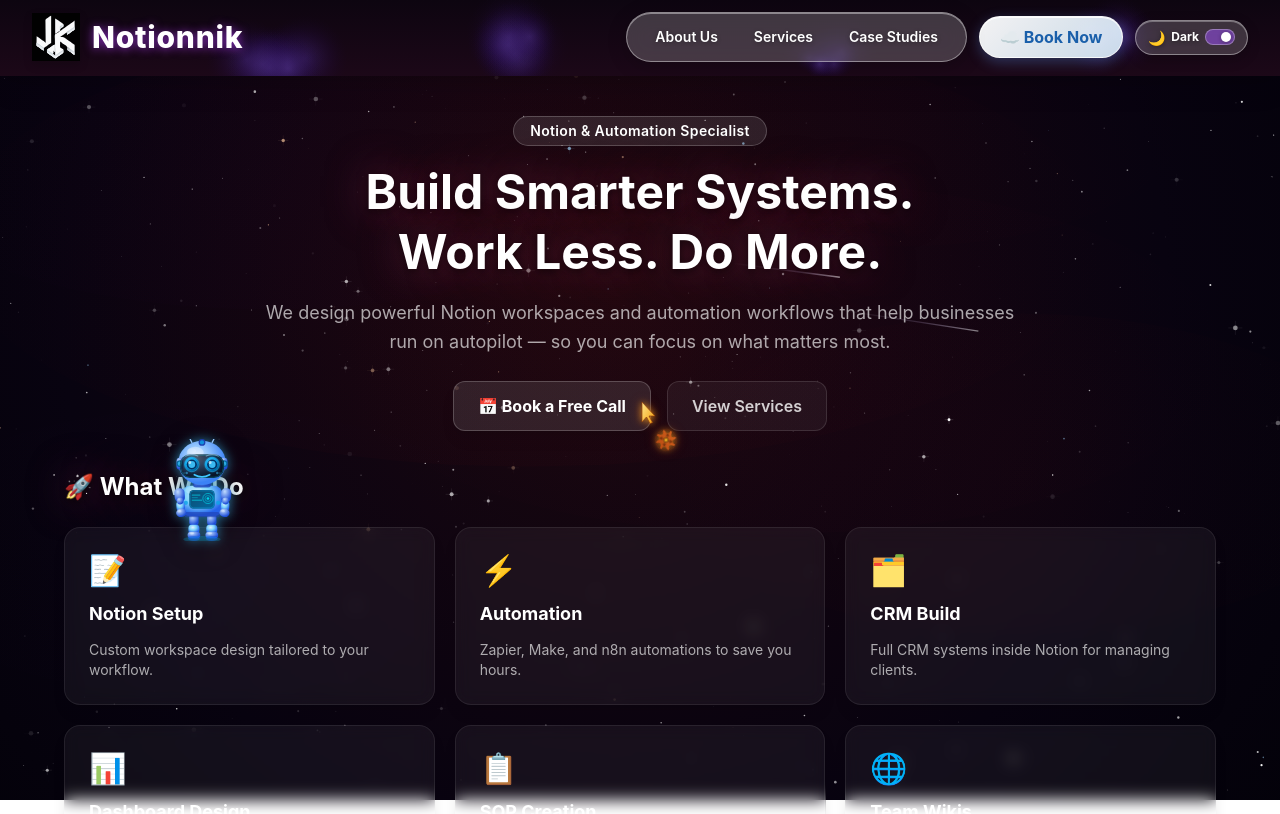
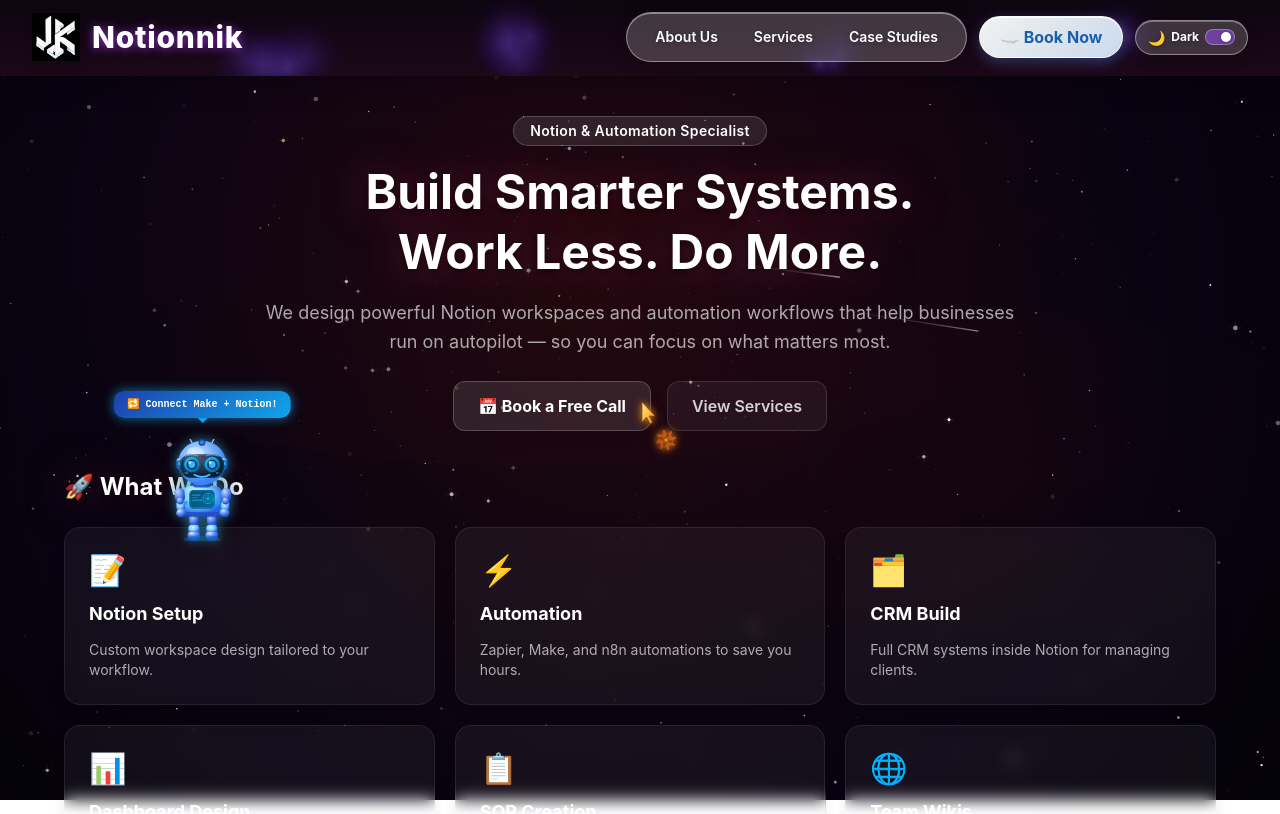
Before and after one commit to nytofdawn/notionnik, a React (Vite) app: page / in a window 1280 px wide. Shown: the top 814 px of the page. Built offline with nearby package versions, Linux system fonts and the light colour scheme.

Commit message:
fix robot lines

```diff
--- a/src/components/Chatboot.jsx
+++ b/src/components/Chatboot.jsx
@@ -31,19 +31,15 @@
 
 // ─── Cute Robot SVG ───────────────────────────────────────────────────────────
 function RobotSVG({ walkFrame, hovered, idle, facingLeft }) {
-  const legSwing   = idle ? 0 : Math.sin((walkFrame / 4) * Math.PI * 2) * 12;
-  const armSwing   = idle ? Math.sin(Date.now() / 700) * 6 : Math.sin((walkFrame / 4) * Math.PI * 2 + Math.PI) * 18;
-  const pointArm   = hovered ? -40 : armSwing; // point up when hovered
-  const bodyBob    = idle ? Math.abs(Math.sin(Date.now() / 800)) * 1.5 : Math.abs(Math.sin((walkFrame / 4) * Math.PI * 2)) * 2;
-  const eyeGlow    = hovered ? "#00f0ff" : "#40c8ff";
-  const antennaGlow= hovered ? "#fbbf24" : "#7dd3fc";
+  const legSwing    = idle ? 0 : Math.sin((walkFrame / 4) * Math.PI * 2) * 12;
+  const armSwing    = idle ? Math.sin(Date.now() / 700) * 6 : Math.sin((walkFrame / 4) * Math.PI * 2 + Math.PI) * 18;
+  const pointArm    = hovered ? -40 : armSwing;
+  const bodyBob     = idle ? Math.abs(Math.sin(Date.now() / 800)) * 1.5 : Math.abs(Math.sin((walkFrame / 4) * Math.PI * 2)) * 2;
+  const eyeGlow     = hovered ? "#00f0ff" : "#40c8ff";
+  const antennaGlow = hovered ? "#fbbf24" : "#7dd3fc";
 
   return (
-    <svg
-      viewBox="0 0 80 120"
-      width="68"
-      height="102"
-      xmlns="http://www.w3.org/2000/svg"
+    <svg viewBox="0 0 80 120" width="68" height="102" xmlns="http://www.w3.org/2000/svg"
       style={{
         display: "block",
         transform: `translateY(${-bodyBob}px)`,
@@ -51,8 +47,7 @@
           ? "drop-shadow(0 0 10px rgba(0,240,255,0.9)) drop-shadow(0 6px 18px rgba(0,0,0,0.5))"
           : "drop-shadow(0 0 6px rgba(64,200,255,0.6)) drop-shadow(0 4px 12px rgba(0,0,0,0.4))",
         transition: "filter 0.25s ease",
-      }}
-    >
+      }}>
       <defs>
         <radialGradient id="headGrad" cx="40%" cy="35%" r="60%">
           <stop offset="0%"   stopColor="#dbeafe" />
@@ -87,65 +82,52 @@
         </filter>
       </defs>
 
-      {/* ── LEFT LEG ── */}
+      {/* LEFT LEG */}
       <g transform={`translate(24, 88) rotate(${-legSwing * 0.6}, 6, 0)`}>
         <rect x="1" y="0"  width="11" height="14" rx="4" fill="url(#limbGrad)" />
         <rect x="0" y="13" width="13" height="10" rx="4" fill="url(#bodyGrad)" />
-        {/* boot */}
-        <rect x="-1" y="21" width="15" height="8"  rx="4" fill="url(#limbGrad)" />
+        <rect x="-1" y="21" width="15" height="8" rx="4" fill="url(#limbGrad)" />
         <ellipse cx="6.5" cy="29" rx="7" ry="3" fill="#1d4ed8" opacity="0.5" />
-        {/* boot shine */}
         <ellipse cx="4" cy="23" rx="3" ry="1.5" fill="white" opacity="0.3" />
       </g>
 
-      {/* ── RIGHT LEG ── */}
+      {/* RIGHT LEG */}
       <g transform={`translate(45, 88) rotate(${legSwing * 0.6}, 6, 0)`}>
         <rect x="1" y="0"  width="11" height="14" rx="4" fill="url(#limbGrad)" />
         <rect x="0" y="13" width="13" height="10" rx="4" fill="url(#bodyGrad)" />
-        <rect x="-1" y="21" width="15" height="8"  rx="4" fill="url(#limbGrad)" />
+        <rect x="-1" y="21" width="15" height="8" rx="4" fill="url(#limbGrad)" />
         <ellipse cx="6.5" cy="29" rx="7" ry="3" fill="#1d4ed8" opacity="0.5" />
         <ellipse cx="4"   cy="23" rx="3" ry="1.5" fill="white" opacity="0.3" />
       </g>
 
-      {/* ── BODY ── */}
+      {/* BODY */}
       <rect x="16" y="55" width="48" height="36" rx="10" fill="url(#bodyGrad)" />
-      {/* Body shine */}
       <ellipse cx="30" cy="60" rx="10" ry="5" fill="white" opacity="0.2" />
-      {/* Waist joint */}
       <rect x="19" y="86" width="42" height="6" rx="3" fill="#1e40af" opacity="0.6" />
-      {/* Side dots */}
       <circle cx="21" cy="75" r="2.5" fill="#0ea5e9" opacity="0.8" />
       <circle cx="59" cy="75" r="2.5" fill="#0ea5e9" opacity="0.8" />
 
-      {/* ── CHEST PANEL ── */}
+      {/* CHEST PANEL */}
       <rect x="25" y="60" width="30" height="22" rx="5" fill="url(#chestPanelGrad)" />
       <rect x="26" y="61" width="28" height="20" rx="4" fill="none" stroke="#0ea5e9" strokeWidth="0.8" opacity="0.6" />
-      {/* Circuit lines */}
       <line x1="28" y1="66" x2="38" y2="66" stroke="#00f0ff" strokeWidth="1"   opacity="0.7" />
       <line x1="28" y1="69" x2="35" y2="69" stroke="#00f0ff" strokeWidth="0.8" opacity="0.5" />
       <line x1="28" y1="72" x2="40" y2="72" stroke="#00f0ff" strokeWidth="1"   opacity="0.7" />
-      {/* Circular target icon */}
-      <circle cx="47" cy="70" r="6"   fill="none" stroke="#00f0ff" strokeWidth="1" opacity="0.6" />
+      <circle cx="47" cy="70" r="6"   fill="none" stroke="#00f0ff" strokeWidth="1"   opacity="0.6" />
       <circle cx="47" cy="70" r="3.5" fill="none" stroke="#00f0ff" strokeWidth="0.8" opacity="0.5" />
       <circle cx="47" cy="70" r="1.5" fill="#00f0ff" opacity="0.8" />
 
-      {/* ── LEFT ARM (pointing up when hovered) ── */}
+      {/* LEFT ARM */}
       <g transform={`translate(6, 58) rotate(${pointArm - 5}, 7, 0)`}>
         <rect x="1" y="0"  width="12" height="16" rx="5" fill="url(#limbGrad)" />
         <rect x="2" y="14" width="10" height="14" rx="5" fill="url(#bodyGrad)" />
-        {/* Elbow joint */}
         <circle cx="7" cy="15" r="4" fill="url(#limbGrad)" />
-        {/* Hand */}
         <ellipse cx="7" cy="29" rx="6" ry="5" fill="url(#limbGrad)" />
-        {/* Finger (points up when hovered) */}
-        {hovered && (
-          <rect x="5.5" y="20" width="3" height="10" rx="1.5" fill="url(#bodyGrad)" />
-        )}
-        {/* Hand shine */}
+        {hovered && <rect x="5.5" y="20" width="3" height="10" rx="1.5" fill="url(#bodyGrad)" />}
         <ellipse cx="5" cy="27" rx="2.5" ry="1.5" fill="white" opacity="0.25" />
       </g>
 
-      {/* ── RIGHT ARM ── */}
+      {/* RIGHT ARM */}
       <g transform={`translate(62, 58) rotate(${-armSwing * 0.5 + 5}, 7, 0)`}>
         <rect x="1" y="0"  width="12" height="16" rx="5" fill="url(#limbGrad)" />
         <rect x="2" y="14" width="10" height="14" rx="5" fill="url(#bodyGrad)" />
@@ -154,75 +136,67 @@
         <ellipse cx="5" cy="27" rx="2.5" ry="1.5" fill="white" opacity="0.25" />
       </g>
 
-      {/* ── NECK ── */}
+      {/* NECK */}
       <rect x="29" y="48" width="22" height="9" rx="4" fill="#1e40af" opacity="0.8" />
       <rect x="31" y="49" width="18" height="7" rx="3" fill="url(#limbGrad)" opacity="0.6" />
 
-      {/* ── HEAD (big dome) ── */}
+      {/* HEAD */}
       <ellipse cx="40" cy="28" rx="28" ry="26" fill="url(#headGrad)" />
-      {/* Head shine */}
       <ellipse cx="32" cy="16" rx="10" ry="7" fill="white" opacity="0.35" />
       <ellipse cx="28" cy="14" rx="5"  ry="3" fill="white" opacity="0.2" />
 
-      {/* ── EAR PIECES ── */}
+      {/* EAR PIECES */}
       <rect x="10" y="22" width="8" height="14" rx="4" fill="url(#limbGrad)" />
-      <circle cx="14" cy="29" r="4" fill="#0369a1" />
+      <circle cx="14" cy="29" r="4"   fill="#0369a1" />
       <circle cx="14" cy="29" r="2.5" fill={eyeGlow} opacity="0.7" />
       <rect x="62" y="22" width="8" height="14" rx="4" fill="url(#limbGrad)" />
-      <circle cx="66" cy="29" r="4" fill="#0369a1" />
+      <circle cx="66" cy="29" r="4"   fill="#0369a1" />
       <circle cx="66" cy="29" r="2.5" fill={eyeGlow} opacity="0.7" />
 
-      {/* ── VISOR / FACE SCREEN ── */}
+      {/* VISOR */}
       <rect x="14" y="18" width="52" height="28" rx="12" fill="url(#visorGrad)" />
       <rect x="15" y="19" width="50" height="26" rx="11" fill="none" stroke="rgba(0,240,255,0.3)" strokeWidth="1" />
 
-      {/* ── EYES ── */}
-      {/* Left eye */}
+      {/* EYES */}
       <circle cx="28" cy="30" r="8.5" fill="url(#eyeGrad)" filter="url(#eyeBloom)" />
       <circle cx="28" cy="30" r="6"   fill="#003366" />
       <circle cx="28" cy="30" r="4"   fill={eyeGlow} opacity="0.9" />
       <circle cx="25.5" cy="27.5" r="1.8" fill="white" opacity="0.6" />
-      {/* Eye glow ring */}
       <circle cx="28" cy="30" r="8.5" fill="none" stroke={eyeGlow} strokeWidth="0.8" opacity="0.5" />
 
-      {/* Right eye */}
       <circle cx="52" cy="30" r="8.5" fill="url(#eyeGrad)" filter="url(#eyeBloom)" />
       <circle cx="52" cy="30" r="6"   fill="#003366" />
       <circle cx="52" cy="30" r="4"   fill={eyeGlow} opacity="0.9" />
       <circle cx="49.5" cy="27.5" r="1.8" fill="white" opacity="0.6" />
       <circle cx="52" cy="30" r="8.5" fill="none" stroke={eyeGlow} strokeWidth="0.8" opacity="0.5" />
 
-      {/* Eyebrows */}
+      {/* EYEBROWS */}
       <path d="M 21 20 Q 28 17 35 20" fill="none" stroke="rgba(180,220,255,0.5)" strokeWidth="1.5" strokeLinecap="round" />
       <path d="M 45 20 Q 52 17 59 20" fill="none" stroke="rgba(180,220,255,0.5)" strokeWidth="1.5" strokeLinecap="round" />
 
-      {/* ── SMILE ── */}
-      <path
-        d={hovered ? "M 30 42 Q 40 48 50 42" : "M 31 42 Q 40 47 49 42"}
-        fill="none" stroke={eyeGlow} strokeWidth="2" strokeLinecap="round"
-        style={{ transition: "d 0.2s" }}
-      />
-      {/* Cheek dots */}
+      {/* SMILE */}
+      <path d={hovered ? "M 30 42 Q 40 48 50 42" : "M 31 42 Q 40 47 49 42"}
+        fill="none" stroke={eyeGlow} strokeWidth="2" strokeLinecap="round" />
+
+      {/* CHEEK DOTS */}
       <circle cx="22" cy="40" r="1.5" fill={eyeGlow} opacity="0.5" />
       <circle cx="19" cy="40" r="1"   fill={eyeGlow} opacity="0.3" />
       <circle cx="58" cy="40" r="1.5" fill={eyeGlow} opacity="0.5" />
       <circle cx="61" cy="40" r="1"   fill={eyeGlow} opacity="0.3" />
 
-      {/* ── ANTENNAS ── */}
-      {/* Left antenna */}
+      {/* ANTENNAS */}
       <line x1="28" y1="4"  x2="22" y2="-8" stroke="#93c5fd" strokeWidth="1.5" strokeLinecap="round" />
       <circle cx="22" cy="-9" r="3.5" fill={antennaGlow} />
       <circle cx="22" cy="-9" r="2"   fill="white" opacity="0.6" />
-      {/* Right antenna */}
       <line x1="52" y1="4"  x2="58" y2="-8" stroke="#93c5fd" strokeWidth="1.5" strokeLinecap="round" />
       <circle cx="58" cy="-9" r="3.5" fill={antennaGlow} />
       <circle cx="58" cy="-9" r="2"   fill="white" opacity="0.6" />
 
-      {/* Top head button */}
-      <circle cx="40" cy="4" r="4" fill="#1e40af" />
+      {/* TOP BUTTON */}
+      <circle cx="40" cy="4" r="4"   fill="#1e40af" />
       <circle cx="40" cy="4" r="2.5" fill="#0ea5e9" opacity="0.8" />
 
-      {/* Ground shadow */}
+      {/* SHADOW */}
       <ellipse cx="40" cy="118" rx="22" ry="4" fill="rgba(0,200,255,0.2)" />
     </svg>
   );
@@ -232,37 +206,39 @@
 const SPEED = 0.75;
 
 function RobotBot({ onOpen, hasUnread }) {
-  const posRef    = useRef({ x: 150, y: window.innerHeight - 200 });
-  const targetRef = useRef({ x: 300, y: window.innerHeight / 2 });
-  const pauseRef  = useRef(60);
-  const rafRef    = useRef(null);
-  const domRef    = useRef(null);
+  const posRef      = useRef({ x: 150, y: window.innerHeight - 200 });
+  const targetRef   = useRef({ x: 300, y: window.innerHeight / 2 });
+  const pauseRef    = useRef(60);
+  const rafRef      = useRef(null);
+  const domRef      = useRef(null);
   const walkTickRef = useRef(0);
 
   const [walkFrame,  setWalkFrame]  = useState(0);
   const [facingLeft, setFacingLeft] = useState(false);
   const [hovered,    setHovered]    = useState(false);
   const [idle,       setIdle]       = useState(false);
-  const [lineIdx,    setLineIdx]    = useState(0);
-  const [showLine,   setShowLine]   = useState(true);
-  const [showBubble, setShowBubble] = useState(true);
+
+  // ── Always-visible bubble with 3.5s fade rotation ──
+  const [lineIdx,   setLineIdx]   = useState(0);
+  const [fadeIn,    setFadeIn]    = useState(true);
 
   useEffect(() => {
-    const t = setTimeout(() => setShowBubble(false), 4500);
-    return () => clearTimeout(t);
-  }, []);
+    const cycle = () => {
+      // Fade out
+      setFadeIn(false);
+      setTimeout(() => {
+        // Swap text while invisible
+        setLineIdx((i) => (i + 1) % ROBOT_LINES.length);
+        // Fade back in
+        setFadeIn(true);
+      }, 400); // 400ms fade-out before swap
+    };
 
-  useEffect(() => {
-    const iv = setInterval(() => {
-      setShowLine(false);
-      setTimeout(() => {
-        setLineIdx((i) => (i + 1) % ROBOT_LINES.length);
-        setShowLine(true);
-      }, 350);
-    }, 3500);
+    const iv = setInterval(cycle, 3500);
     return () => clearInterval(iv);
   }, []);
 
+  // Walk / wander logic
   const pickTarget = () => {
     const margin = 80;
     targetRef.current = {
@@ -281,8 +257,8 @@
         setIdle(true);
       } else {
         setIdle(false);
-        const dx = targetRef.current.x - posRef.current.x;
-        const dy = targetRef.current.y - posRef.current.y;
+        const dx   = targetRef.current.x - posRef.current.x;
+        const dy   = targetRef.current.y - posRef.current.y;
         const dist = Math.sqrt(dx * dx + dy * dy);
         if (dist < 8) {
           pickTarget();
@@ -303,8 +279,6 @@
     rafRef.current = requestAnimationFrame(animate);
     return () => cancelAnimationFrame(rafRef.current);
   }, []);
-
-  const currentLine = ROBOT_LINES[lineIdx];
 
   return (
     <div
@@ -332,11 +306,10 @@
         }} />
       )}
 
-      {/* Speech bubble */}
-      {(showBubble || hovered) && (
+      {/* ── Speech bubble — ALWAYS visible, fades text between lines ── */}
       <div style={{
         position: "absolute",
-          top: "-44px",
+        top: "-48px",
         left: "50%",
         transform: `translateX(-50%) scaleX(${facingLeft ? -1 : 1})`,
         background: hovered
@@ -346,7 +319,7 @@
         fontSize: "10px",
         fontFamily: "monospace",
         fontWeight: "bold",
-          padding: "5px 12px",
+        padding: "6px 13px",
         borderRadius: "10px",
         whiteSpace: "nowrap",
         boxShadow: hovered
@@ -354,10 +327,22 @@
           : "0 0 12px rgba(14,165,233,0.7)",
         pointerEvents: "none",
         zIndex: 3,
-          opacity: showLine ? 1 : 0,
-          transition: "opacity 0.3s ease",
+        // Bubble itself always fully visible
+        opacity: 1,
+        transition: "background 0.3s ease, box-shadow 0.3s ease",
+        minWidth: "120px",
+        textAlign: "center",
       }}>
-          {hovered ? "Click to chat! 💬" : currentLine}
+        {/* Text inside fades in/out on line change */}
+        <span style={{
+          display: "block",
+          opacity: fadeIn ? 1 : 0,
+          transition: "opacity 0.35s ease",
+        }}>
+          {hovered ? "Click to chat! 💬" : ROBOT_LINES[lineIdx]}
+        </span>
+
+        {/* Tail */}
         <div style={{
           position: "absolute", bottom: "-5px", left: "50%",
           transform: "translateX(-50%)", width: 0, height: 0,
@@ -366,7 +351,6 @@
           borderTop: `5px solid ${hovered ? "#00f0ff" : "#0ea5e9"}`,
         }} />
       </div>
-      )}
 
       <RobotSVG
         walkFrame={walkFrame}
@@ -378,7 +362,7 @@
   );
 }
 
-// ─── Chatbot ──────────────────────────────────────────────────────────────────
+// ─── Chatbot Window ───────────────────────────────────────────────────────────
 export default function NotionnikChatBot() {
   const [isOpen,    setIsOpen]    = useState(false);
   const [messages,  setMessages]  = useState([INITIAL_MESSAGE]);
@@ -448,6 +432,7 @@
       {isOpen && (
         <div className="fixed bottom-5 right-5 z-[99990] w-80 flex flex-col rounded-2xl overflow-hidden shadow-2xl border border-zinc-700/60" style={{ height: "420px" }}>
 
+          {/* Header */}
           <div className="bg-zinc-950 border-b border-zinc-800 px-4 py-2.5 flex items-center justify-between shrink-0">
             <div className="flex items-center gap-2.5">
               <div className="w-8 h-8 rounded-xl bg-gradient-to-br from-sky-500 to-blue-600 flex items-center justify-center text-sm shadow-md shrink-0">🤖</div>
@@ -459,9 +444,13 @@
                 </p>
               </div>
             </div>
-            <button onClick={() => setIsOpen(false)} className="w-6 h-6 rounded-lg bg-zinc-800 border border-zinc-700 text-zinc-400 hover:text-white hover:bg-zinc-700 transition-colors flex items-center justify-center text-xs">✕</button>
+            <button onClick={() => setIsOpen(false)}
+              className="w-6 h-6 rounded-lg bg-zinc-800 border border-zinc-700 text-zinc-400 hover:text-white hover:bg-zinc-700 transition-colors flex items-center justify-center text-xs">
+              ✕
+            </button>
           </div>
 
+          {/* Messages */}
           <div className="flex-1 overflow-y-auto bg-zinc-900 px-3 py-2.5 flex flex-col gap-2">
             {messages.map((msg) => (
               <div key={msg.id} className={`flex flex-col ${msg.sender === "user" ? "items-end" : "items-start"}`}>
@@ -482,25 +471,31 @@
             {isSending && (
               <div className="flex items-start">
                 <div className="bg-zinc-800 border border-zinc-700/50 rounded-2xl rounded-bl-sm px-3 py-2 flex items-center gap-1">
-                  {[0,1,2].map((i) => <span key={i} className="w-1.5 h-1.5 bg-zinc-400 rounded-full animate-bounce" style={{ animationDelay: `${i*0.15}s` }} />)}
+                  {[0,1,2].map((i) => (
+                    <span key={i} className="w-1.5 h-1.5 bg-zinc-400 rounded-full animate-bounce"
+                      style={{ animationDelay: `${i * 0.15}s` }} />
+                  ))}
                 </div>
               </div>
             )}
             <div ref={messagesEndRef} />
           </div>
 
+          {/* Quick replies */}
           {messages.length <= 1 && !isSending && (
             <div className="flex flex-wrap gap-1.5 px-3 py-2 bg-zinc-900 border-t border-zinc-800 shrink-0">
               {QUICK_REPLIES.map((qr) => (
-                <button key={qr} onClick={() => handleSend(qr)} className="text-[10px] px-2.5 py-1 rounded-full border border-zinc-700 text-zinc-400 hover:border-sky-500 hover:text-sky-300 hover:bg-sky-500/10 transition-all">{qr}</button>
+                <button key={qr} onClick={() => handleSend(qr)}
+                  className="text-[10px] px-2.5 py-1 rounded-full border border-zinc-700 text-zinc-400 hover:border-sky-500 hover:text-sky-300 hover:bg-sky-500/10 transition-all">
+                  {qr}
+                </button>
               ))}
             </div>
           )}
 
+          {/* Input */}
           <div className="bg-zinc-950 border-t border-zinc-800 px-2.5 py-2 flex items-center gap-2 shrink-0">
-            <input
-              ref={inputRef}
-              type="text"
+            <input ref={inputRef} type="text"
               className="flex-1 bg-zinc-800 border border-zinc-700 rounded-xl px-3 py-1.5 text-xs text-white placeholder-zinc-500 focus:outline-none focus:ring-2 focus:ring-sky-500/50 focus:border-sky-500 transition disabled:opacity-50"
               placeholder="Ask me anything..."
               value={input}
@@ -509,11 +504,15 @@
               disabled={isSending}
               maxLength={500}
             />
-            <button onClick={() => handleSend()} disabled={isSending || !input.trim()} className="w-8 h-8 shrink-0 bg-gradient-to-br from-sky-500 to-blue-600 hover:from-sky-400 hover:to-blue-500 rounded-xl flex items-center justify-center text-white shadow-md transition-all hover:scale-105 disabled:opacity-40 disabled:cursor-not-allowed disabled:hover:scale-100">
-              <svg className="w-3.5 h-3.5 fill-white" viewBox="0 0 24 24"><path d="M2.01 21L23 12 2.01 3 2 10l15 2-15 2z" /></svg>
+            <button onClick={() => handleSend()} disabled={isSending || !input.trim()}
+              className="w-8 h-8 shrink-0 bg-gradient-to-br from-sky-500 to-blue-600 hover:from-sky-400 hover:to-blue-500 rounded-xl flex items-center justify-center text-white shadow-md transition-all hover:scale-105 disabled:opacity-40 disabled:cursor-not-allowed disabled:hover:scale-100">
+              <svg className="w-3.5 h-3.5 fill-white" viewBox="0 0 24 24">
+                <path d="M2.01 21L23 12 2.01 3 2 10l15 2-15 2z" />
+              </svg>
             </button>
           </div>
 
+          {/* Footer */}
           <div className="text-center text-[9px] text-zinc-600 py-1 bg-zinc-950 border-t border-zinc-800 shrink-0">
             Powered by <span className="text-sky-400 font-medium">Notionnik AI</span>
           </div>
```
Lines whose indentation alone changed are shown as unchanged.
